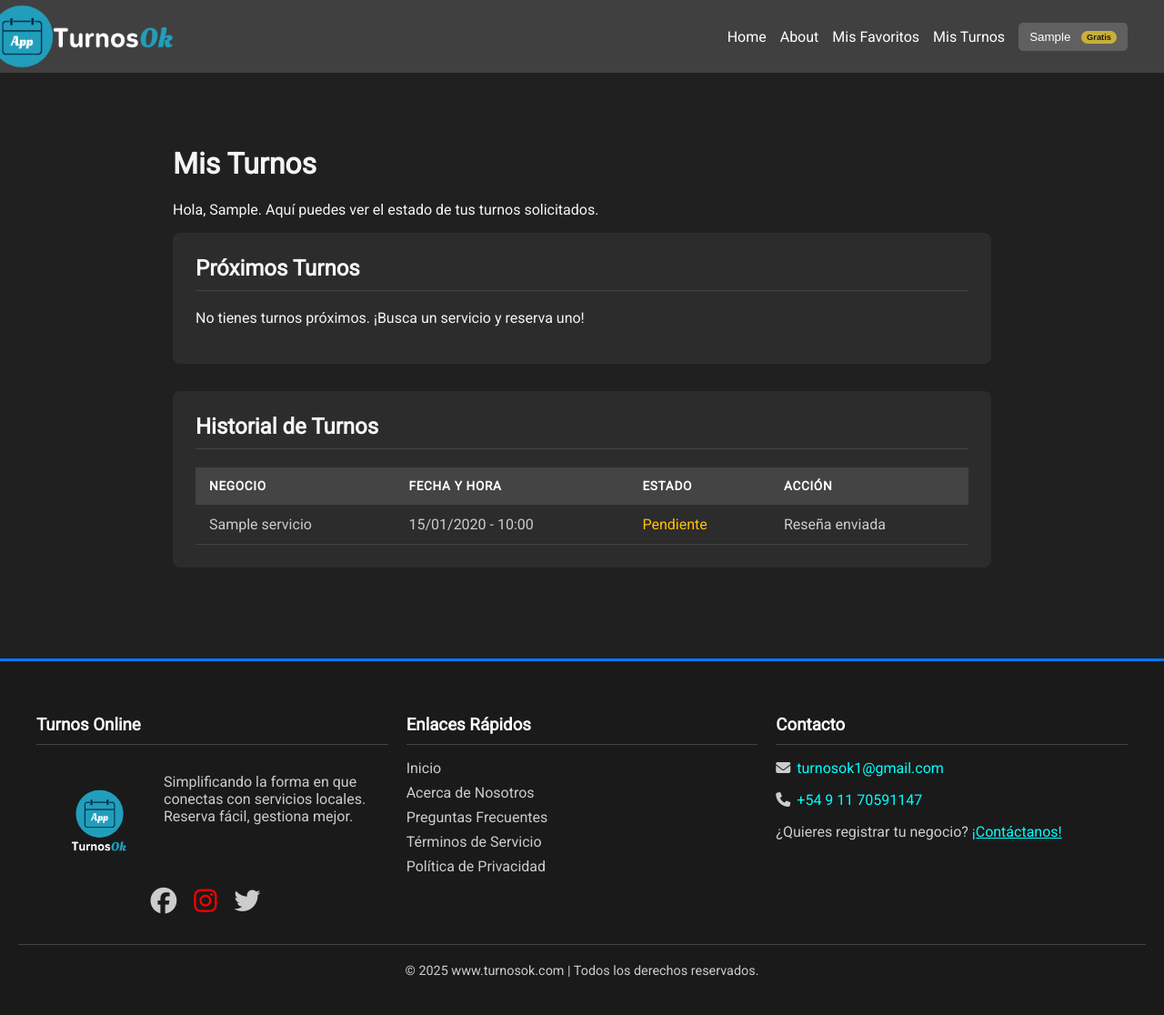
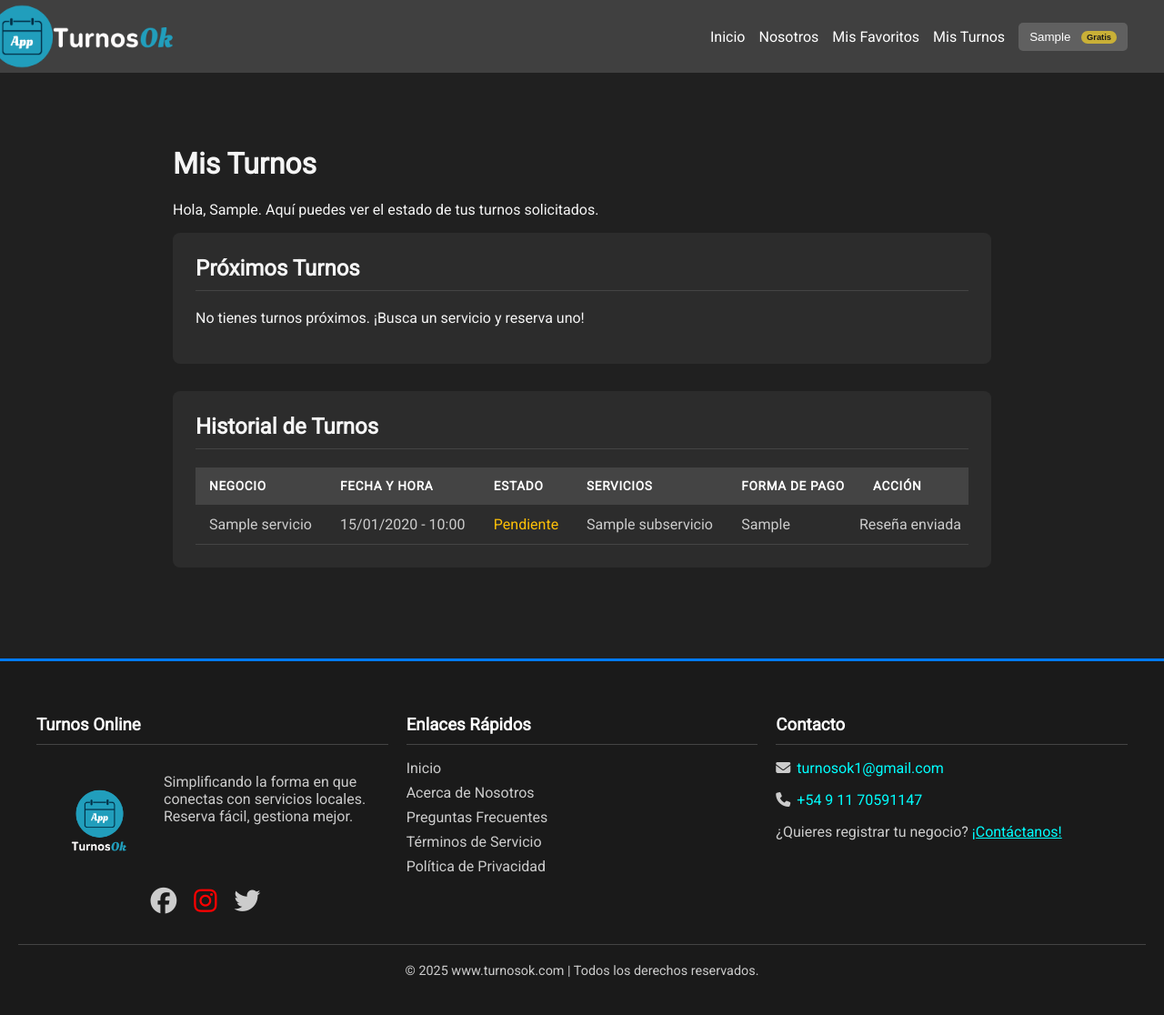
Before and after one commit to ovejero92/GuApiDjanjo, a Django app: page /mis-turnos/ in a window 1280 px wide. Shown: the whole page at 91% size. Run offline with Django 5.2, Linux system fonts and the light colour scheme; a user stored in the database is signed in; tables that the repository leaves empty hold one stand-in row (values such as "Sample post"); some libraries are stand-ins or nearby versions.

Commit message:
Beta 1.2.4 - historial de turnos | url redes

```diff
--- a/myapp/models.py
+++ b/myapp/models.py
@@ -105,10 +105,9 @@ class Servicio(models.Model):
     footer_direccion = models.CharField(max_length=255, blank=True, null=True, help_text="Ej: Av. Siempreviva 742, Springfield")
     footer_telefono = models.CharField(max_length=20, blank=True, null=True, help_text="Ej: +54 9 11 1234-5678")
     footer_email = models.EmailField(max_length=255, blank=True, null=True, help_text="El email de contacto de tu negocio.")
-    footer_instagram_url = models.URLField(max_length=255, blank=True, null=True, help_text="Pega aquí la URL completa de tu perfil de Instagram.")
-    footer_facebook_url = models.URLField(max_length=255, blank=True, null=True, help_text="Pega aquí la URL completa de tu página de Facebook.")
-    footer_tiktok_url = models.URLField(max_length=255, blank=True, null=True, help_text="Pega aquí la URL completa de tu perfil de TikTok.")
-
+    footer_instagram_url = models.CharField(max_length=100, blank=True, null=True, help_text="Solo tu nombre de usuario (sin @)")
+    footer_facebook_url = models.CharField(max_length=100, blank=True, null=True, help_text="Solo el nombre de tu página (ej: cocacola)")
+    footer_tiktok_url = models.CharField(max_length=100, blank=True, null=True, help_text="Solo tu nombre de usuario (con @)")
     def save(self, *args, **kwargs):
         # Si el servicio no tiene un slug, lo creamos a partir del nombre.
         if not self.slug:
--- a/myapp/templates/layouts/navbar.html
+++ b/myapp/templates/layouts/navbar.html
@@ -122,8 +122,8 @@
                 <img src="{% static 'image/logo-footer.png' %}" alt="Logo TurnosOK Mobile" class="logo logo-mobile">
             </a>
             <div class="nav-links">
-                <a href="{% url 'index' %}">Home</a>
-                <a href="{% url 'about' %}">About</a>
+                <a href="{% url 'index' %}">Inicio</a>
+                <a href="{% url 'about' %}">Nosotros</a>
 
                 {% if user.is_authenticated %}
                 <a href="{% url 'mis_favoritos' %}">Mis Favoritos</a>
--- a/myapp/templates/mis_turnos.html
+++ b/myapp/templates/mis_turnos.html
@@ -18,6 +18,7 @@
                         <th>Negocio</th>
                         <th>Fecha y Hora</th>
                         <th>Estado</th>
+                        <th>Servicios</th>
                     </tr>
                 </thead>
                 <tbody>
@@ -31,6 +32,9 @@
                             {% if turno.id in turnos_no_vistos_ids %}
                                 <span class="punto-notificacion" title="Actualizado recientemente"></span>
                             {% endif %}
+                        </td>
+                        <td data-label="Servicios">
+                            {% include 'partials/servicios_en_turno.html' with turno=turno %}
                         </td>
                     </tr>
                     {% endfor %}
@@ -50,6 +54,8 @@
                         <th>Negocio</th>
                         <th>Fecha y Hora</th>
                         <th>Estado</th>
+                        <th>Servicios</th>
+                        <th>Forma de Pago</th>
                         <th>Acción</th>
                     </tr>
                 </thead>
@@ -61,7 +67,18 @@
                         <td data-label="Estado">
                             <span class="estado-{{ turno.estado }}">{{ turno.get_estado_display }}</span>
                         </td>
-                        <td data-label="Acción">
+                        <td data-label="Servicios">
+                            {% include 'partials/servicios_en_turno.html' with turno=turno %}
+                        </td>
+                        <td data-label="Forma de Pago">
+                            {# Mostramos el pago final si existe, si no, el original #}
+                            {% if turno.medio_de_pago_final %}
+                                {{ turno.medio_de_pago_final|capfirst }}
+                            {% else %}
+                                {{ turno.get_medio_de_pago_display }}
+                            {% endif %}
+                        </td>
+                        <td data-label="Acción" style="padding: 0; width: 120px;">
                             {% if turno.estado == 'completado' and not turno.reseña %}
                                 <a href="{% url 'crear_reseña' turno.id %}" class="btn-reseña">Dejar Reseña</a>
                             {% elif turno.reseña %}
@@ -79,4 +96,22 @@
         {% endif %}
     </div>
 </div>
+
+<script>
+document.addEventListener('DOMContentLoaded', function() {
+    document.querySelectorAll('.ver-mas-servicios').forEach(button => {
+        button.addEventListener('click', function(e) {
+            e.preventDefault();
+            const serviciosHtml = this.dataset.servicios;
+
+            Swal.fire({
+                title: 'Servicios Solicitados',
+                html: `<ul style="list-style: none; padding: 0; text-align: left;">${serviciosHtml}</ul>`,
+                icon: 'info',
+                confirmButtonText: 'Cerrar'
+            });
+        });
+    });
+});
+</script>
 {% endblock %}
--- /dev/null
+++ b/myapp/templates/partials/servicios_en_turno.html
@@ -0,0 +1,16 @@
+
+{% with servicios=turno.sub_servicios_solicitados.all %}
+    {% if servicios.count == 1 %}
+        {# Si es solo un servicio, lo mostramos directamente #}
+        <span>{{ servicios.first.nombre }}</span>
+
+    {% elif servicios.count > 1 %}
+        {# Si son varios, creamos el botón para SweetAlert #}
+        <a href="#" class="ver-mas-servicios"
+           data-servicios="{% for s in servicios %}<li>- {{ s.nombre }}</li>{% endfor %}">
+           {{ servicios.count }} servicios
+        </a>
+    {% else %}
+        <span>-</span>
+    {% endif %}
+{% endwith %}
--- a/myapp/views.py
+++ b/myapp/views.py
@@ -925,7 +925,9 @@ def dashboard_detalles_negocio(request):
 
 @login_required
 def mis_turnos(request):
-    turnos_del_cliente = request.user.turnos_solicitados.all()
+    turnos_del_cliente = request.user.turnos_solicitados.all().select_related(
+        'servicio', 'reseña'
+    ).prefetch_related('sub_servicios_solicitados')
 
     ahora = timezone.now()
     hoy = ahora.date()
```
Also changed, not shown: myapp/templates/dashboard_servicios.html (+26 -3 lines), myapp/templates/servicio_detail.html (+9 -3 lines), myapp/migrations/0019_alter_servicio_footer_facebook_url_and_more.py (added).
